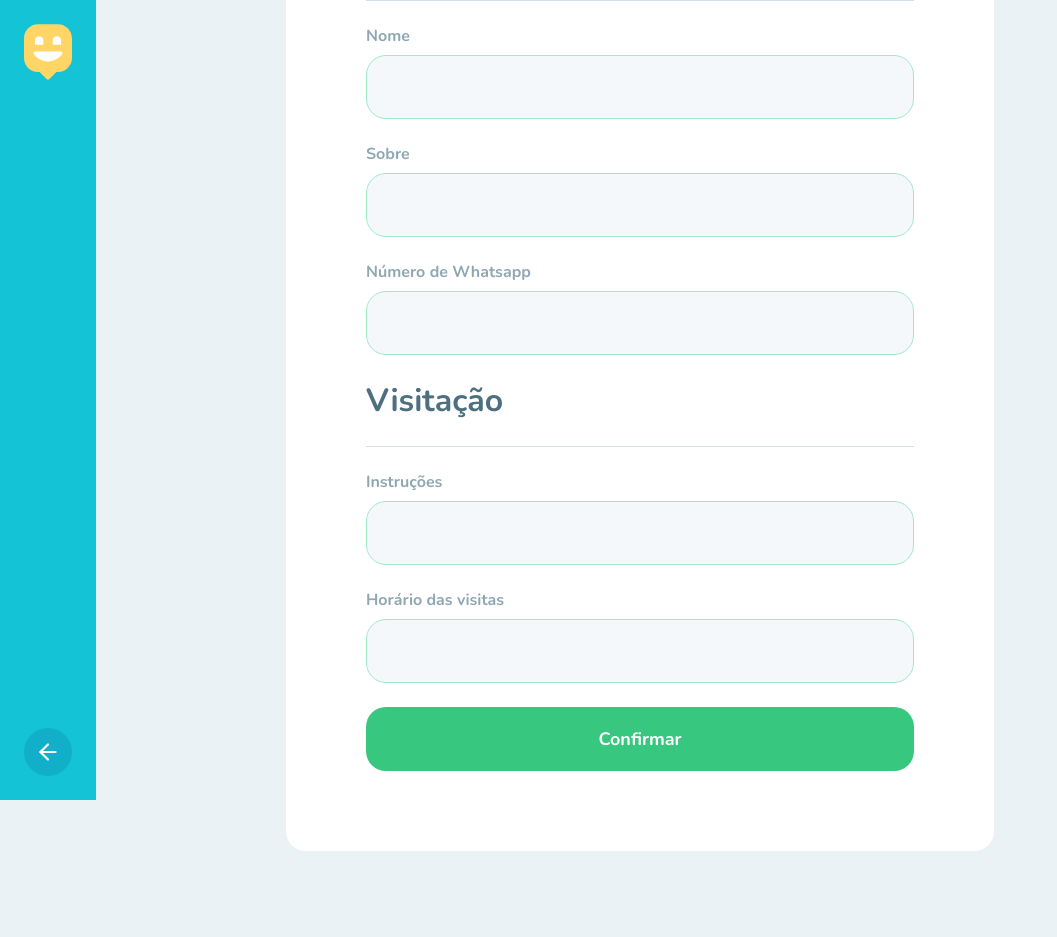
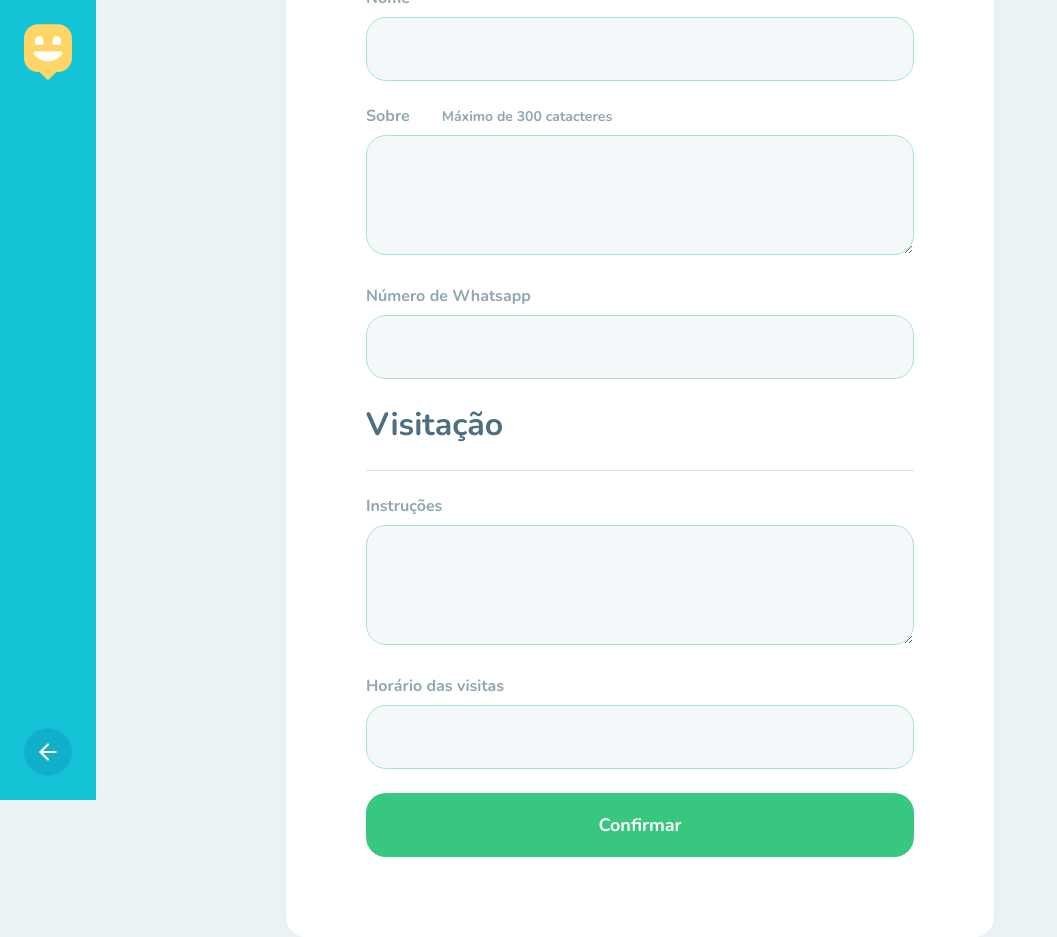
Before and after one commit to vitorsemidio-dev/happy-nlw3, a React (Create React App) app in the folder web/: page /create-orphanage in a window 1280 px wide. Shown: the whole page, without its empty margins (0-1057 px from the left). Before the commit the page ends 851 px from the top, so only its background shows below. Built offline with nearby package versions, Linux system fonts and the light colour scheme; the HTML template or start-up script is replaced by a standard one.

Commit message:
Textarea

```diff
--- /dev/null
+++ b/web/src/components/Textarea/index.tsx
@@ -0,0 +1,31 @@
+import React, { InputHTMLAttributes } from 'react';
+
+import { Container } from './style';
+
+interface Props extends InputHTMLAttributes<HTMLTextAreaElement> {
+  label: string;
+  name: string;
+  extraInfo?: string;
+}
+
+const Textarea: React.FC<Props> = ({
+  label,
+  name,
+  extraInfo,
+  children: _children,
+  ...rest
+}) => {
+  return (
+    <Container className="input-block">
+      <label htmlFor={name}>
+        {label}
+        { extraInfo && (
+          <span>{extraInfo}</span>
+        )}
+      </label>
+      <textarea id={name} {...rest} />
+    </Container>
+  )
+}
+
+export default Textarea;
--- /dev/null
+++ b/web/src/components/Textarea/style.ts
@@ -0,0 +1,36 @@
+import styled from "styled-components";
+
+export const Container = styled.div`
+  margin: 24px 0;
+
+  label {
+    color: #8fa7b2;
+    display: block;
+    margin-bottom: 8px;
+    font-size: 16px;
+
+    span {
+      font-size: 14px;
+      margin-left: 32px;
+      color: #8fa7b2;
+      font-weight: normal;
+    }
+  }
+
+  textarea {
+    width: 100%;
+    height: 120px;
+    outline: 0;
+    resize: vertical;
+
+    border-radius: 20px;
+    padding: 24px;
+    outline: none;
+
+    color: #5c8599;
+    border: 1px solid #a1e9c5;
+    background-color: #f5f8fa;
+
+    font-size: 18px;
+  }
+`;
--- a/web/src/pages/CreateOrphanage/index.tsx
+++ b/web/src/pages/CreateOrphanage/index.tsx
@@ -1,14 +1,15 @@
 import React, { useCallback, useState } from 'react';
+import { Link } from 'react-router-dom';
 import { Map, TileLayer, Marker } from 'react-leaflet';
 import { LeafletMouseEvent } from 'leaflet';
+import { FiArrowLeft } from 'react-icons/fi';
 
 import Input from '../../components/Input';
+import Textarea from '../../components/Textarea';
 
 import logoImg from '../../assets/img/logo.svg'
 
-import { Container, Main, Sidebar, Form } from './style';
-import { Link } from 'react-router-dom';
-import { FiArrowLeft } from 'react-icons/fi';
+import { Container, Main, Sidebar, Form, Title } from './style';
 
 const CreateOrphanage: React.FC = () => {
   const [name, setName] = useState('');
@@ -35,6 +36,10 @@ const CreateOrphanage: React.FC = () => {
         </Link>
       </Sidebar>
       <Main>
+        <Title>
+          Adicione um Orfanato
+        </Title>
+
         <Form>
           <fieldset>
             <legend>Dados</legend>
@@ -57,9 +62,10 @@ const CreateOrphanage: React.FC = () => {
               }}
             />
 
-            <Input
+            <Textarea
               name="about"
               label="Sobre"
+              extraInfo="Máximo de 300 catacteres"
               value={about}
               onChange={(e) => {
                 setAbout(e.target.value);
@@ -82,7 +88,7 @@ const CreateOrphanage: React.FC = () => {
           <fieldset>
             <legend>Visitação</legend>
 
-            <Input
+            <Textarea
               name="instructions"
               label="Instruções"
               value={instructions}
--- a/web/src/pages/CreateOrphanage/style.ts
+++ b/web/src/pages/CreateOrphanage/style.ts
@@ -96,3 +96,11 @@ export const Form = styled.form`
     }
   }
 `;
+
+export const Title = styled.h2`
+  color: #8fa7b2;
+  font-weight: normal;
+  font-size: 18px;
+  margin-bottom: 24px;
+  text-align: center;
+`;
```
